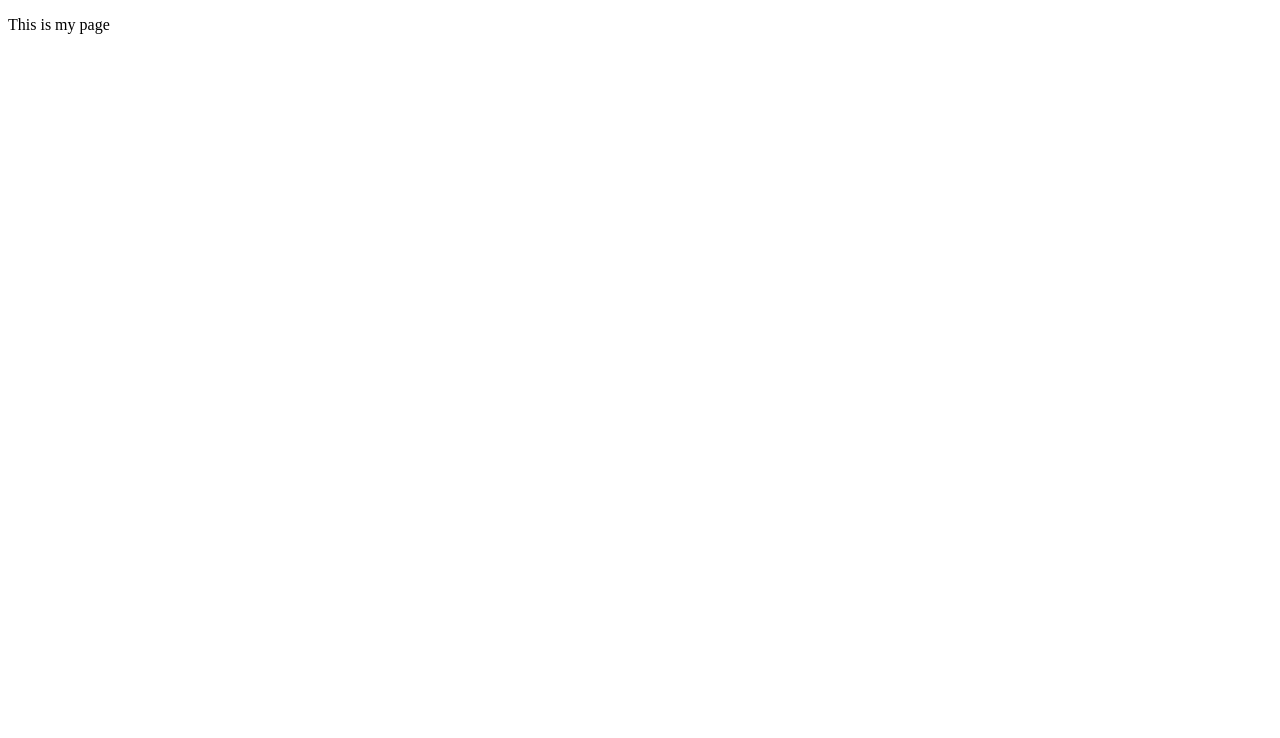
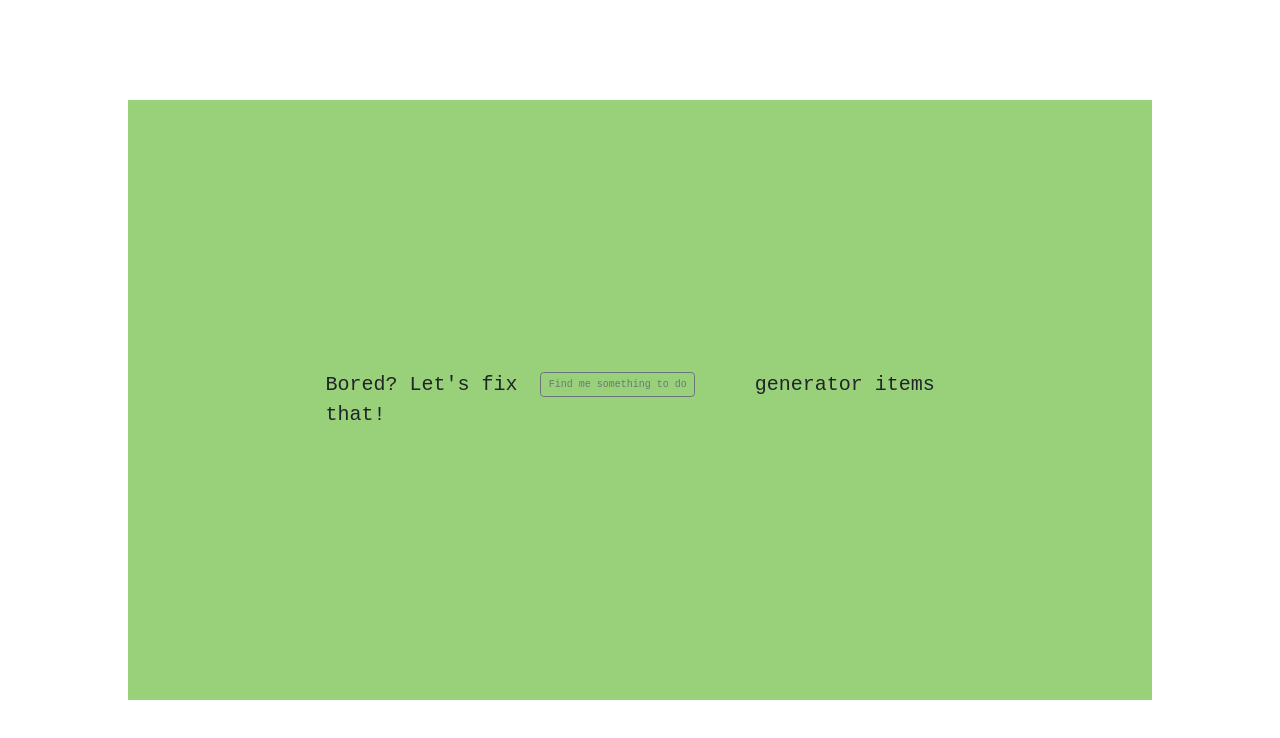
Before and after one commit to Msteele77/congenial-lamp, a plain HTML site: page index.html in a window 1280 px wide. Drawn offline with nearby package versions, Linux system fonts and the light colour scheme.

Commit message:
initial html and styling

```diff
--- a/index.html
+++ b/index.html
@@ -4,9 +4,37 @@
     <meta charset="utf-8">
     <link rel="stylesheet" href="style.css">
     <script src="generator.js" defer></script>
-    <title>My test page</title>
+    <link href="https://cdn.jsdelivr.net/npm/bootstrap@5.2.0-beta1/dist/css/bootstrap.min.css" rel="stylesheet" integrity="sha384-0evHe/X+R7YkIZDRvuzKMRqM+OrBnVFBL6DOitfPri4tjfHxaWutUpFmBp4vmVor" crossorigin="anonymous">
+    <meta name="viewport" content="width=device-width, initial-scale=1">
+    <title>Activities Generator</title>
   </head>
+  <script src="https://cdn.jsdelivr.net/npm/bootstrap@5.2.0-beta1/dist/js/bootstrap.bundle.min.js" integrity="sha384-pprn3073KE6tl6bjs2QrFaJGz5/SUsLqktiwsUTF55Jfv3qYSDhgCecCxMW52nD2" crossorigin="anonymous"></script>
   <body>
-    <p>This is my page</p>
+
+
+  <main class="page-content">
+    <div class="row">
+
+        <div class="col">
+          Bored? Let's fix that!
+        </div>
+        <div class="col">
+          <button type="button" class="btn btn-outline-secondary" id="save-task" type="submit">Find me something to do</button>
+        </div>
+        <div class="col">
+          generator items
+        </div>
+
+    </div>
+
+
+  </main>
+
+
+
+
+
+
+
   </body>
 </html>
--- a/style.css
+++ b/style.css
@@ -0,0 +1,42 @@
+* {
+  box-sizing: border-box;
+  font-family: 'Spline Sans Mono', monospace;
+}
+
+:root {
+  --primary: black;
+  --secondary: #99D17B;
+  --tertiary: rgb(192, 246, 253);
+  --grey: #333;
+  font-size: 62.5%;
+}
+
+body {
+    margin: 0;
+    padding: 0;
+    display: flex;
+    min-height: 100vh;
+    flex-direction: column;
+}
+
+.btn {
+    background-color: black;
+}
+
+.page-content {
+    font-size: 20px;
+    flex: 1;
+    display: flex;
+    align-items: center;
+    flex-wrap: wrap;
+    justify-content: center;
+    width: 80%;
+    height: 75%;
+    background-color: var(--secondary);
+    position: absolute;
+    top:0;
+    bottom: 0;
+    left: 0;
+    right: 0;
+    margin: auto;
+}
```
